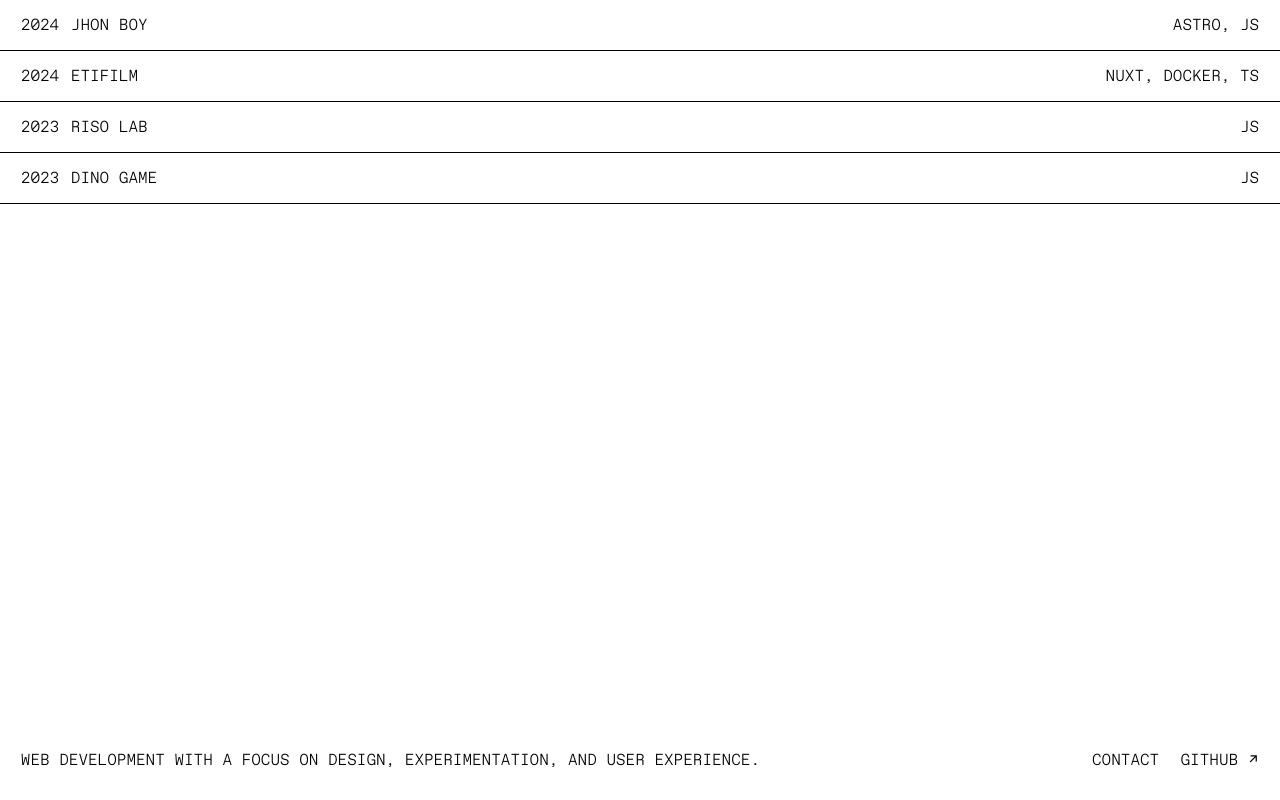
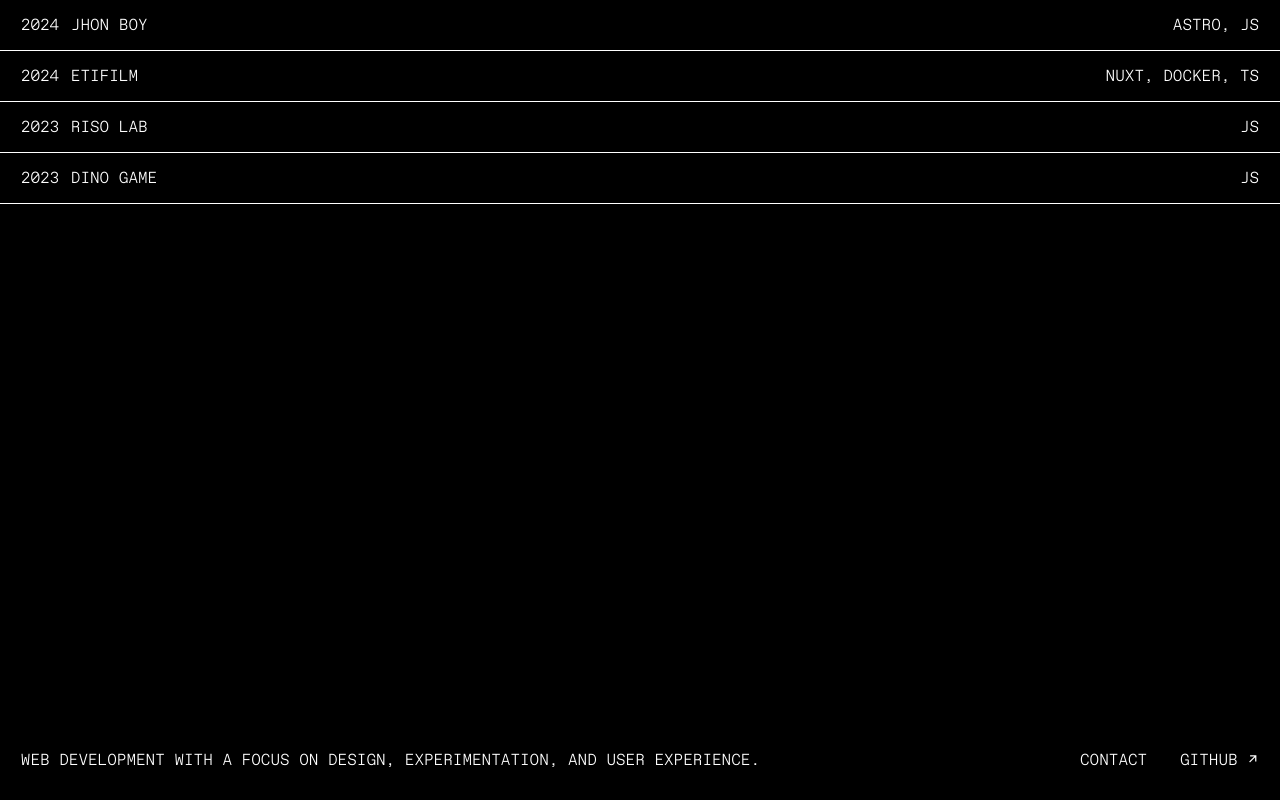
Before and after one commit to jhonboyy/DEV_PORTFOLIO, a Next.js app: page / in a window 1280 px wide. Built offline with nearby package versions, Linux system fonts and the light colour scheme.

Commit message:
🎨 STYLE - Dark mode

```diff
--- a/src/app/globals.css
+++ b/src/app/globals.css
@@ -1,37 +1,40 @@
 @font-face {
   font-family: "Favorit";
-  src: url("./fonts/ABCFavoritMono-Light.woff") format("woff");
+  src: url("fonts/ABCFavoritMono-Light.woff") format("woff");
   font-style: normal;
   font-weight: normal;
   font-display: swap;
 }
+
 :root {
-  --background: #ffffff;
-  --foreground: #171717;
+  --background-light: #ffffff;
+  --background-dark: black;
+  --foreground-light: black;
+  --foreground-dark: #ffffff;
+  --border-light: black;
+  --border-dark: white;
 }
 
-html,
-body {
+html, body {
+  margin: 0;
+  padding: 0;
   overflow-x: hidden;
-  margin: 0;
+  font-family: Favorit;
+  background-color: var(--background-light);
+  color: var(--foreground-light);
+  transition: background-color 500ms ease-in-out, color 500ms ease-in-out;
 }
 
-body {
-  font-family: Favorit;
-  -webkit-font-smoothing: antialiased;
-  -moz-osx-font-smoothing: grayscale;
+h1 {
+  font-size: 1em;
+  font-weight: 100;
+  margin: 0;
+  padding-left: 1.3em;
 }
 
 a {
   color: inherit;
   text-decoration: none;
-}
-h1 {
-  font-size: 1em;
-  font-weight: 100;
-  text-align: top;
-  margin: 0;
-  padding-left: 1.3em;
 }
 
 section a {
@@ -39,24 +42,34 @@ section a {
   grid-template-columns: 50px 100px 1fr;
   height: 50px;
   width: 100vw;
-  border-top: 1px solid black;
   align-items: center;
   padding-left: 1.3em;
   padding-right: 1.3em;
   width: calc(100vw - 2.6em);
+  border-top: 1px solid var(--border-light);
+  transition:
+    border-top-color 500ms ease-in-out,
+    border-bottom-color 500ms ease-in-out;
+}
+
+section > :nth-child(1) {
+  border-top: 0px solid var(--border-light);
 }
 
 section > :nth-child(4) {
-  border-bottom: 1px solid black;
-}
-section > :nth-child(1) {
-  border-top: 0px solid black;
+  border-bottom: 1px solid var(--border-light);
 }
 
 section a > :nth-child(3) {
   text-align: right;
 }
 
-header a {
-  text-align: right;
+body.dark-mode {
+  background-color: var(--background-dark);
+  color: var(--foreground-dark);
 }
+
+body.dark-mode section a {
+  border-top-color: var(--border-dark);
+  border-bottom-color: var(--border-dark);
+}
--- a/src/app/layout.js
+++ b/src/app/layout.js
@@ -1,19 +1,21 @@
 import localFont from "next/font/local";
 import "./globals.css";
+import DarkModeWrapper from "../components/dark-mode-wrapper";
 
 const geistSans = localFont({
-  src: "./fonts/ABCFavoritMono-Light.woff",
+  src: "fonts/ABCFavoritMono-Light.woff",
   variable: "--font-geist-sans",
   weight: "100 900",
 });
+
 const geistMono = localFont({
-  src: "./fonts/ABCFavoritMono-Light.woff",
+  src: "fonts/ABCFavoritMono-Light.woff",
   variable: "--font-geist-mono",
   weight: "100 900",
 });
 
 export const metadata = {
-  title: "Create Next App",
+  title: "Jhon Boy Development",
   description: "Generated by create next app",
 };
 
@@ -21,7 +23,7 @@ export default function RootLayout({ children }) {
   return (
     <html lang="en">
       <body className={`${geistSans.variable} ${geistMono.variable}`}>
-        {children}
+        <DarkModeWrapper>{children}</DarkModeWrapper>
       </body>
     </html>
   );
--- /dev/null
+++ b/src/components/dark-mode-wrapper.js
@@ -0,0 +1,11 @@
+"use client";
+
+import { useEffect } from "react";
+
+export default function DarkModeWrapper({ children }) {
+  useEffect(() => {
+    document.body.classList.add("dark-mode");
+  }, []);
+
+  return <>{children}</>;
+}
```
